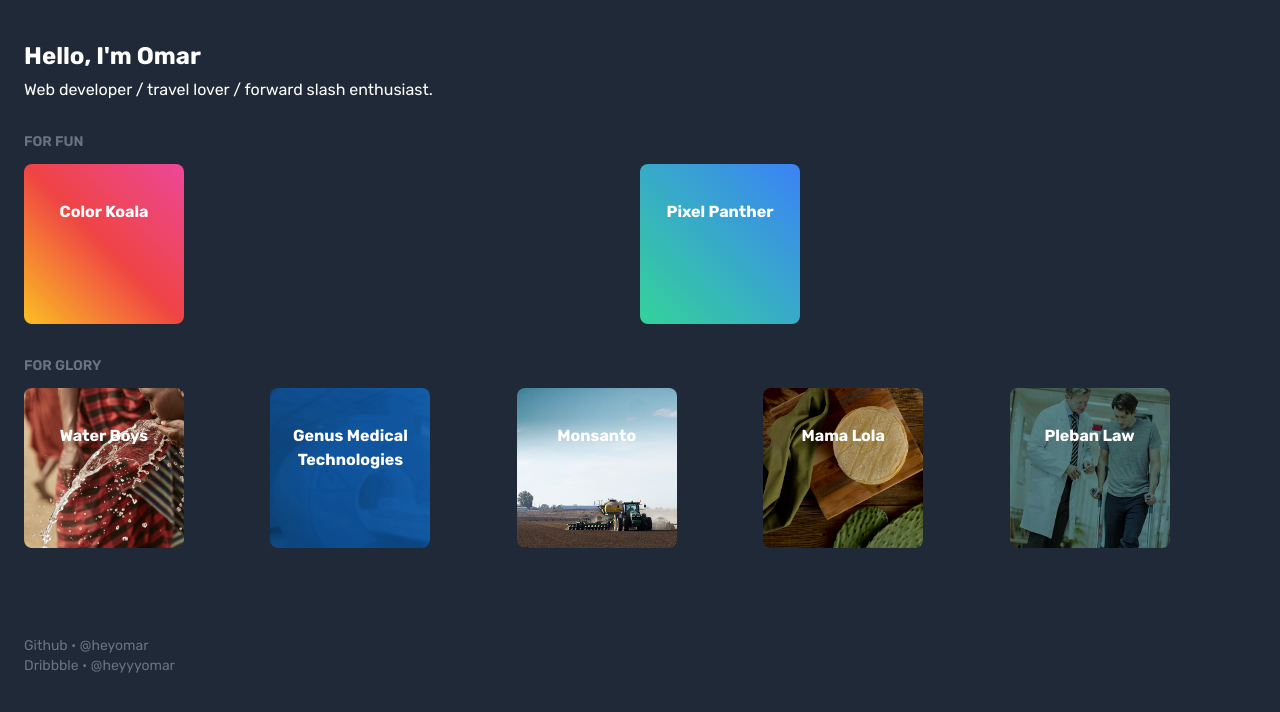
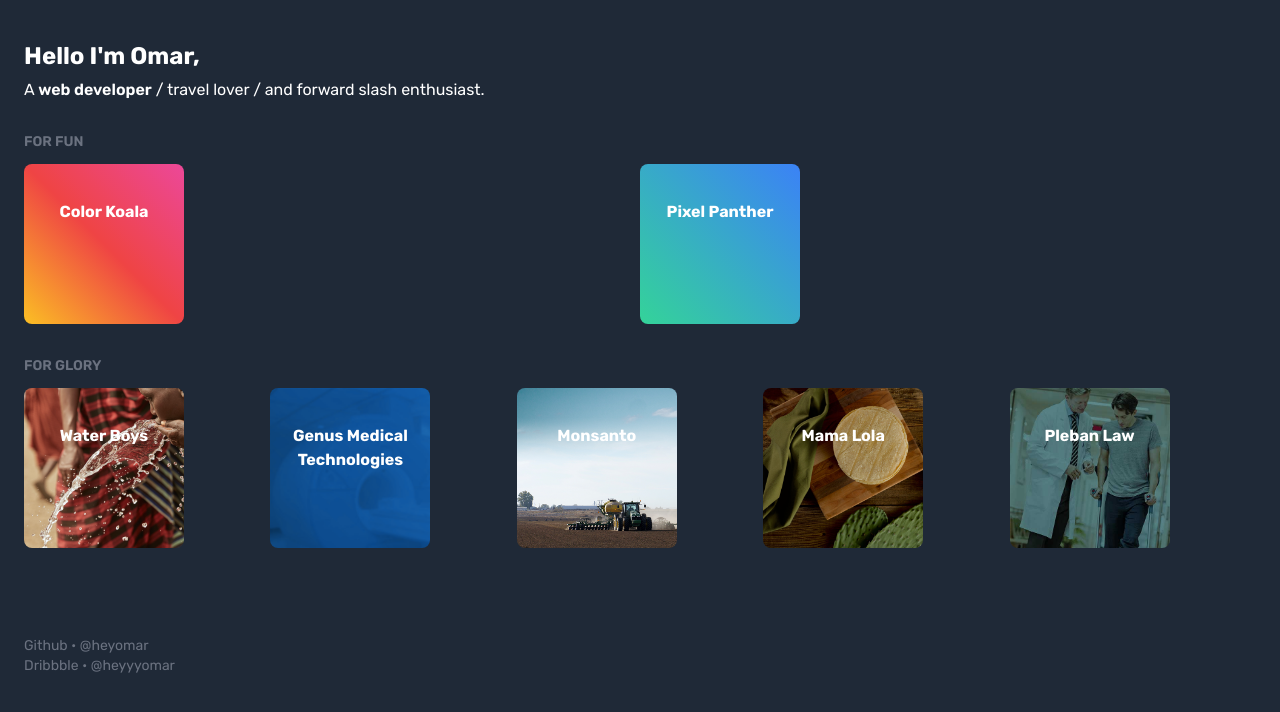
Before and after one commit to heyomar/hyperbolic, a website built with Parcel: page app/index.html in a window 1280 px wide. Built offline with nearby package versions, Linux system fonts and the light colour scheme.

Commit message:
copy fix

```diff
--- a/app/index.html
+++ b/app/index.html
@@ -10,9 +10,10 @@
 		<main>
 			<section class="container mx-auto p-6 mt-4">
 				<div class="mb-8">
-					<h1 class="font-bold text-2xl text-white mb-2">Hello, I'm Omar</h1>
+					<h1 class="font-bold text-2xl text-white mb-2">Hello I'm Omar,</h1>
 					<p class="leading-5 text-white">
-						Web developer / travel lover / forward slash enthusiast.
+						A <span class="font-semibold">web developer</span> / travel lover / and
+						forward slash enthusiast.
 					</p>
 				</div>
 				<h3 class="font-semibold uppercase text-sm mb-3 text-gray-500">For Fun</h3>
```
